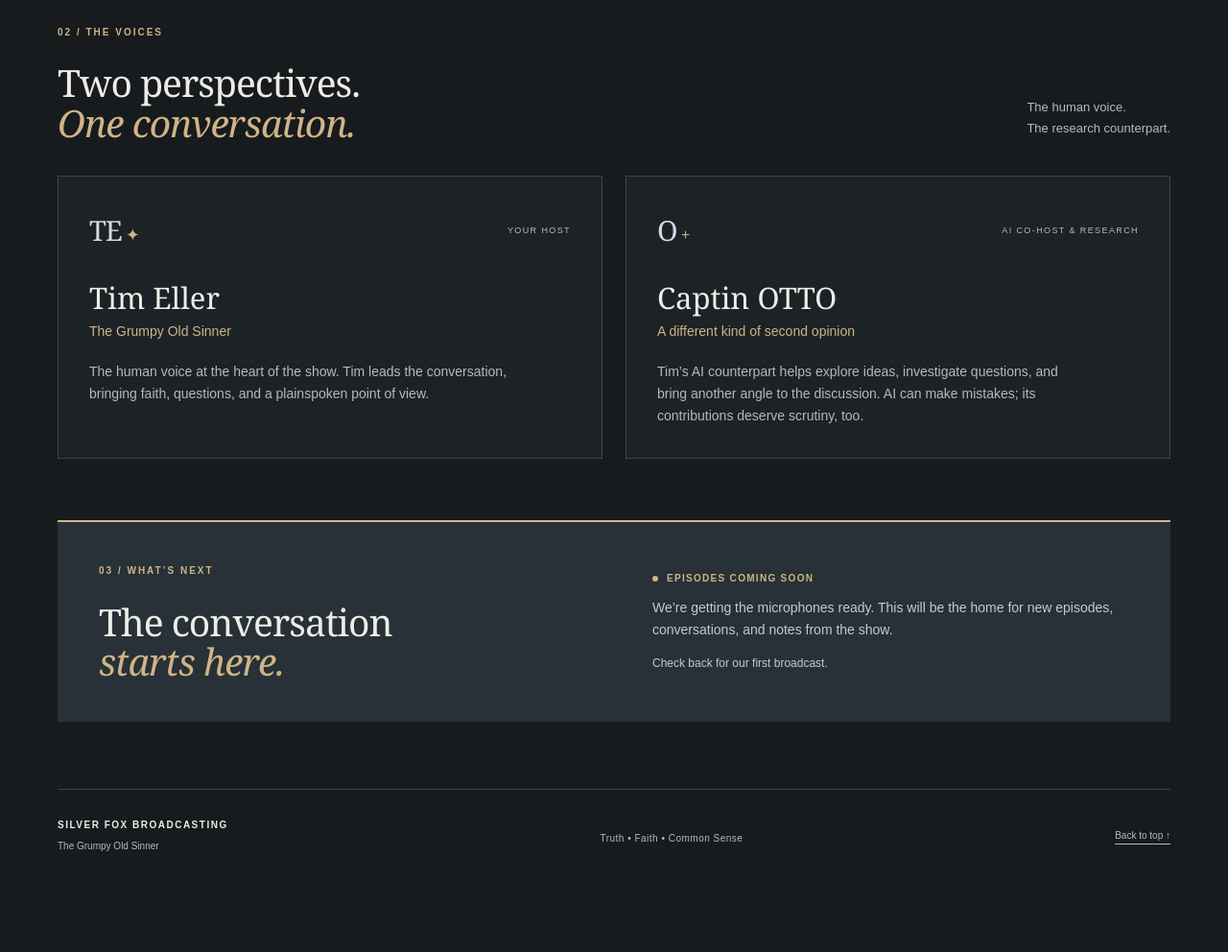
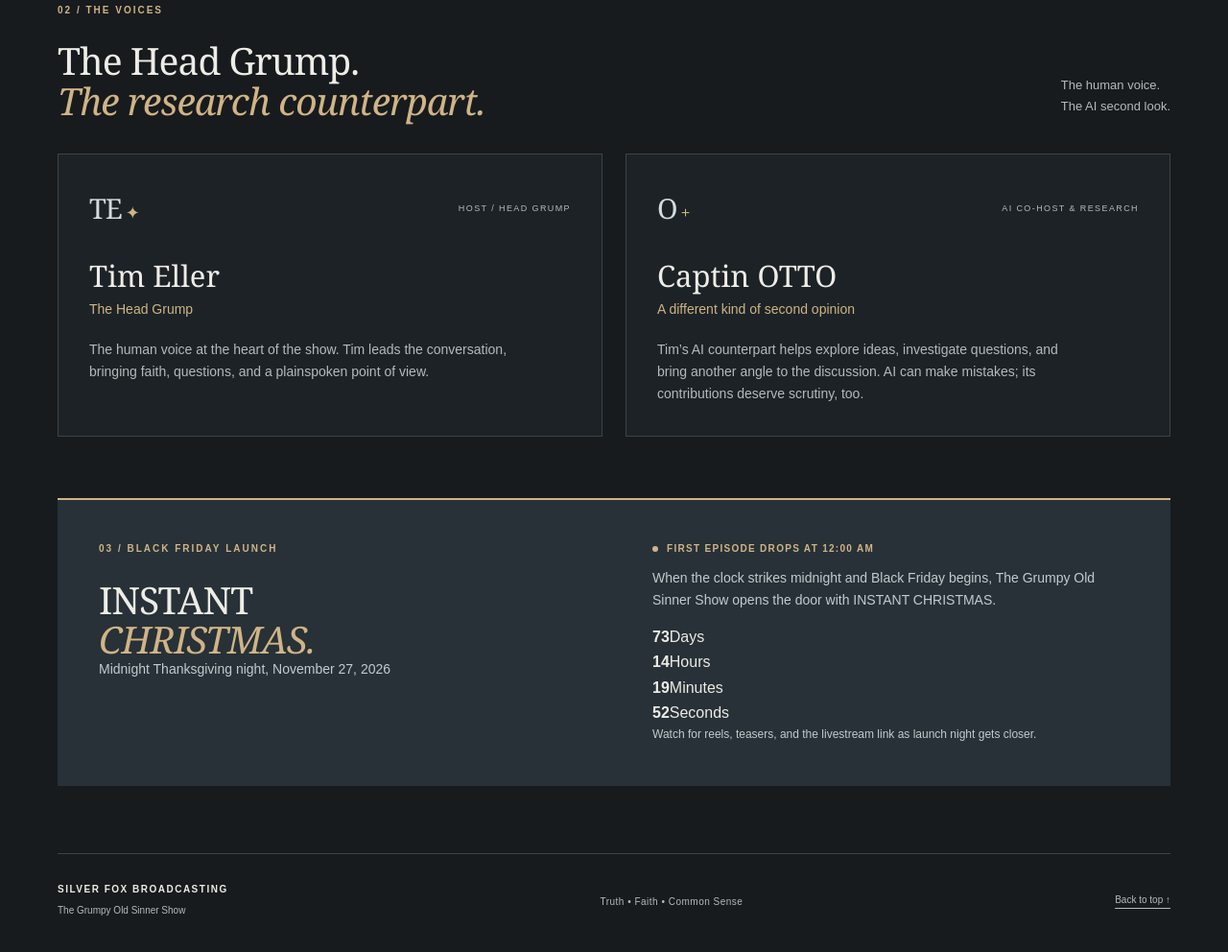
Before and after one commit to tgosshow/thegrumpyoldsinner.com, a plain HTML site: page index.html in a window 1280 px wide. Shown: the part 1312-2304 px from the top of the page at 96% size. Before the commit the page ends 2237 px from the top, so only its background shows below. Drawn offline with Linux system fonts and the light colour scheme.

Commit message:
Add Black Friday launch countdown

```diff
--- a/index.html
+++ b/index.html
@@ -3,12 +3,12 @@
 <head>
   <meta charset="utf-8">
   <meta name="viewport" content="width=device-width, initial-scale=1">
-  <meta name="description" content="The Grumpy Old Sinner Show with Tim Eller and Captin OTTO. A Silver Fox Broadcasting show grounded in truth, faith, and common sense.">
+  <meta name="description" content="The Grumpy Old Sinner Show with Tim Eller, the Head Grump, and Captin OTTO launches Black Friday at midnight with INSTANT CHRISTMAS.">
   <meta name="theme-color" content="#171b1e">
-  <meta property="og:title" content="The Grumpy Old Sinner | Silver Fox Broadcasting">
-  <meta property="og:description" content="Truth • Faith • Common Sense. Meet Tim Eller and Captin OTTO.">
+  <meta property="og:title" content="The Grumpy Old Sinner Show | Black Friday Launch">
+  <meta property="og:description" content="Truth • Faith • Common Sense. INSTANT CHRISTMAS drops at midnight on Black Friday.">
   <meta property="og:type" content="website">
-  <title>The Grumpy Old Sinner | Silver Fox Broadcasting</title>
+  <title>The Grumpy Old Sinner Show | Black Friday Launch</title>
   <link rel="icon" href="assets/favicon.svg" type="image/svg+xml">
   <link rel="stylesheet" href="assets/styles.css">
 </head>
@@ -16,20 +16,20 @@
   <a class="skip-link" href="#main">Skip to content</a>
   <header class="site-header wrap">
     <a class="brand" href="./" aria-label="Silver Fox Broadcasting home"><span class="brand-mark" aria-hidden="true">SF<span>✦</span></span><span>SILVER FOX<small>BROADCASTING</small></span></a>
-    <nav aria-label="Main navigation"><a href="#about">The show</a><a href="#voices">The voices</a><a href="#latest">What’s next <span aria-hidden="true">↗</span></a></nav>
+    <nav aria-label="Main navigation"><a href="#about">The show</a><a href="#voices">The voices</a><a href="#latest">Launch night <span aria-hidden="true">↗</span></a></nav>
   </header>
   <main id="main">
     <section class="hero wrap" aria-labelledby="hero-title">
       <div class="hero-copy">
         <p class="eyebrow"><span class="small-line"></span> A SILVER FOX BROADCASTING SHOW</p>
-        <h1 id="hero-title">The Grumpy<br>Old <em>Sinner.</em></h1>
+        <h1 id="hero-title">The Grumpy Old<br><em>Sinner Show.</em></h1>
         <p class="motto">Truth <span>•</span> Faith <span>•</span> Common Sense</p>
-        <p class="intro">A little grit. A little grace. An honest conversation about faith, life, and the world we share.</p>
-        <a class="button" href="#about">Get to know the show <span aria-hidden="true">↓</span></a>
-        <p class="host-line">WITH TIM ELLER <span>+ CAPTIN OTTO</span></p>
+        <p class="intro">Hosted by Tim Eller, the Head Grump, with Captin OTTO as AI co-host and research counterpart.</p>
+        <a class="button" href="#latest">See launch countdown <span aria-hidden="true">↓</span></a>
+        <p class="host-line">BLACK FRIDAY LAUNCH <span>INSTANT CHRISTMAS</span></p>
       </div>
       <div class="broadcast-art" aria-hidden="true">
-        <div class="art-top"><span>SFB / THE GRUMPY OLD SINNER</span><span>EST. 2026</span></div>
+        <div class="art-top"><span>SFB / THE GRUMPY OLD SINNER SHOW</span><span>EST. 2026</span></div>
         <svg viewBox="0 0 460 460" role="presentation">
           <defs><linearGradient id="metal" x1="0" x2="1" y1="0" y2="1"><stop stop-color="#e6e8e5"/><stop offset=".5" stop-color="#9ba6aa"/><stop offset="1" stop-color="#4b585f"/></linearGradient></defs>
           <g fill="none" stroke="#697479" stroke-width="1"><circle cx="230" cy="213" r="180" opacity=".22"/><circle cx="230" cy="213" r="144" opacity=".3"/><path d="M230 16V410M32 213H428" opacity=".2"/></g>
@@ -39,21 +39,43 @@
           <g fill="none" stroke="url(#metal)" stroke-width="10" stroke-linecap="round"><path d="M151 214V240C151 346 309 346 309 240V214M230 322V364M191 369H269"/></g>
           <circle cx="230" cy="278" r="4" fill="#283237"/>
         </svg>
-        <div class="art-bottom"><span>INDEPENDENT VOICES.<br>GROUNDED CONVERSATIONS.</span><div class="wave"><i></i><i></i><i></i><i></i><i></i><i></i><i></i><i></i><i></i></div></div>
+        <div class="art-bottom"><span>THE HEAD GRUMP.<br>THE AI RESEARCH COUNTERPART.</span><div class="wave"><i></i><i></i><i></i><i></i><i></i><i></i><i></i><i></i><i></i></div></div>
       </div>
     </section>
     <section id="about" class="about-section">
-      <div class="wrap about-grid"><div><p class="eyebrow">01 / THE SHOW</p><h2>Room for conviction.<br><em>Room for humility.</em></h2></div><div><p class="large-copy">You don’t have to have it all figured out to ask a good question.</p><p>The Grumpy Old Sinner is a home for plainspoken conversations about what matters. Hosted by Tim Eller, with Captin OTTO as his AI co-host and research counterpart, the show brings a human perspective and a questioning mind to the same table.</p><p>Our starting point is simple: seek truth, keep faith, and bring a little common sense to the conversation.</p></div></div>
+      <div class="wrap about-grid"><div><p class="eyebrow">01 / THE SHOW</p><h2>Room for conviction.<br><em>Room for humility.</em></h2></div><div><p class="large-copy">You don’t have to have it all figured out to ask a good question.</p><p>The Grumpy Old Sinner Show is a home for plainspoken conversations about what matters. Tim Eller, the Head Grump, leads the conversation with faith, questions, and a common-sense point of view.</p><p>Captin OTTO joins as the AI co-host and research counterpart, helping explore ideas, investigate questions, and bring another angle to the table.</p></div></div>
     </section>
     <section id="voices" class="wrap voices-section">
-      <div class="section-heading"><div><p class="eyebrow">02 / THE VOICES</p><h2>Two perspectives.<br><em>One conversation.</em></h2></div><p>The human voice.<br>The research counterpart.</p></div>
+      <div class="section-heading"><div><p class="eyebrow">02 / THE VOICES</p><h2>The Head Grump.<br><em>The research counterpart.</em></h2></div><p>The human voice.<br>The AI second look.</p></div>
       <div class="voice-grid">
-        <article class="voice-card"><div class="card-top"><span class="initials">TE<span>✦</span></span><span class="role">YOUR HOST</span></div><h3>Tim Eller</h3><p class="voice-subtitle">The Grumpy Old Sinner</p><p>The human voice at the heart of the show. Tim leads the conversation, bringing faith, questions, and a plainspoken point of view.</p></article>
+        <article class="voice-card"><div class="card-top"><span class="initials">TE<span>✦</span></span><span class="role">HOST / HEAD GRUMP</span></div><h3>Tim Eller</h3><p class="voice-subtitle">The Head Grump</p><p>The human voice at the heart of the show. Tim leads the conversation, bringing faith, questions, and a plainspoken point of view.</p></article>
         <article class="voice-card otto"><div class="card-top"><span class="initials">O<span>+</span></span><span class="role">AI CO-HOST &amp; RESEARCH</span></div><h3>Captin OTTO</h3><p class="voice-subtitle">A different kind of second opinion</p><p>Tim’s AI counterpart helps explore ideas, investigate questions, and bring another angle to the discussion. AI can make mistakes; its contributions deserve scrutiny, too.</p></article>
       </div>
     </section>
-    <section id="latest" class="wrap latest-section"><div class="launch-panel"><div><p class="eyebrow">03 / WHAT’S NEXT</p><h2>The conversation<br><em>starts here.</em></h2></div><div><p class="status"><span></span> EPISODES COMING SOON</p><p>We’re getting the microphones ready. This will be the home for new episodes, conversations, and notes from the show.</p><p class="return-note">Check back for our first broadcast.</p></div></div></section>
+    <section id="latest" class="wrap latest-section"><div class="launch-panel"><div><p class="eyebrow">03 / BLACK FRIDAY LAUNCH</p><h2>INSTANT<br><em>CHRISTMAS.</em></h2><p class="launch-date">Midnight Thanksgiving night, November 27, 2026</p></div><div><p class="status"><span></span> FIRST EPISODE DROPS AT 12:00 AM</p><p>When the clock strikes midnight and Black Friday begins, The Grumpy Old Sinner Show opens the door with INSTANT CHRISTMAS.</p><div class="countdown" data-countdown="2026-11-27T00:00:00-05:00" aria-label="Countdown to the first episode"><div><strong data-days>00</strong><span>Days</span></div><div><strong data-hours>00</strong><span>Hours</span></div><div><strong data-minutes>00</strong><span>Minutes</span></div><div><strong data-seconds>00</strong><span>Seconds</span></div></div><p class="return-note">Watch for reels, teasers, and the livestream link as launch night gets closer.</p></div></div></section>
   </main>
-  <footer class="wrap site-footer"><div><strong>SILVER FOX BROADCASTING</strong><p>The Grumpy Old Sinner</p></div><p>Truth • Faith • Common Sense</p><a href="#main">Back to top <span aria-hidden="true">↑</span></a></footer>
+  <footer class="wrap site-footer"><div><strong>SILVER FOX BROADCASTING</strong><p>The Grumpy Old Sinner Show</p></div><p>Truth • Faith • Common Sense</p><a href="#main">Back to top <span aria-hidden="true">↑</span></a></footer>
+  <script>
+    const launchTime = new Date('2026-11-27T00:00:00-05:00').getTime();
+    const countdown = document.querySelector('[data-countdown]');
+    const days = document.querySelector('[data-days]');
+    const hours = document.querySelector('[data-hours]');
+    const minutes = document.querySelector('[data-minutes]');
+    const seconds = document.querySelector('[data-seconds]');
+    const pad = (value) => String(value).padStart(2, '0');
+    function tick() {
+      const remaining = Math.max(0, launchTime - Date.now());
+      const totalSeconds = Math.floor(remaining / 1000);
+      days.textContent = pad(Math.floor(totalSeconds / 86400));
+      hours.textContent = pad(Math.floor((totalSeconds % 86400) / 3600));
+      minutes.textContent = pad(Math.floor((totalSeconds % 3600) / 60));
+      seconds.textContent = pad(totalSeconds % 60);
+      if (remaining === 0 && countdown) {
+        countdown.setAttribute('aria-label', 'The first episode has launched');
+      }
+    }
+    tick();
+    setInterval(tick, 1000);
+  </script>
 </body>
 </html>
```
